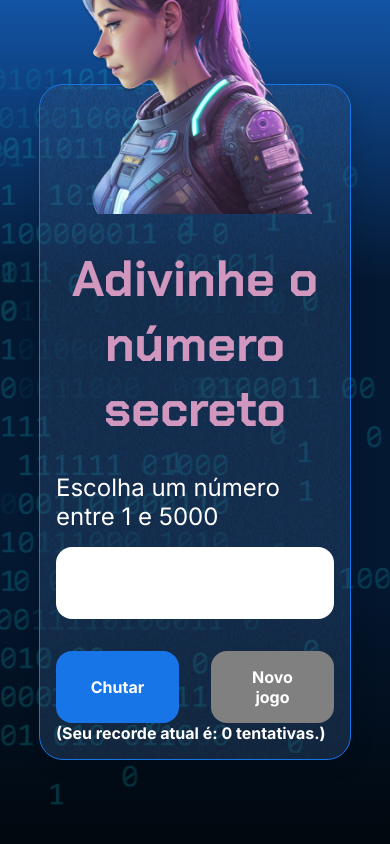
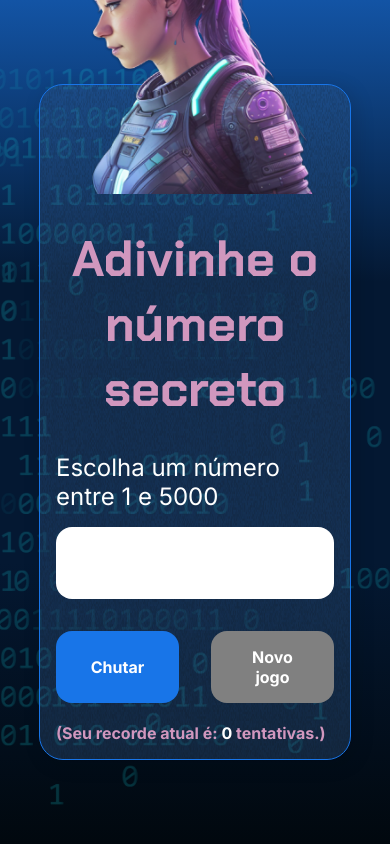
Before and after one commit to AndreinaLima/JogoDoNumeroSecreto, a plain HTML site: page index.html in a window 390 px wide. Drawn offline with Linux system fonts and the light colour scheme.

Commit message:
adjusted style to improve user record display

```diff
--- a/style.css
+++ b/style.css
@@ -72,10 +72,6 @@ body::before {
   margin: 16px 0 16px 0;
 }
 
-.container__texto-azul {
-  color: #1875e8;
-}
-
 .container__input {
   width: 100%;
   height: 72px;
@@ -116,6 +112,15 @@ button:disabled {
   background-color: gray;
 }
 
+.container__botoes + p {
+  margin-top: 20px;
+}
+
+.container__botoes + p strong {
+  color: #d197be;
+  margin-top: 20px;
+}
+
 @media screen and (max-width: 1250px) {
   h1 {
     font-size: 50px;
@@ -135,7 +140,7 @@ button:disabled {
 
   .container__imagem-pessoa {
     width: 80%;
-    /* display: none; */
+    margin-top: 20px;
   }
 
   .container__conteudo {
```
